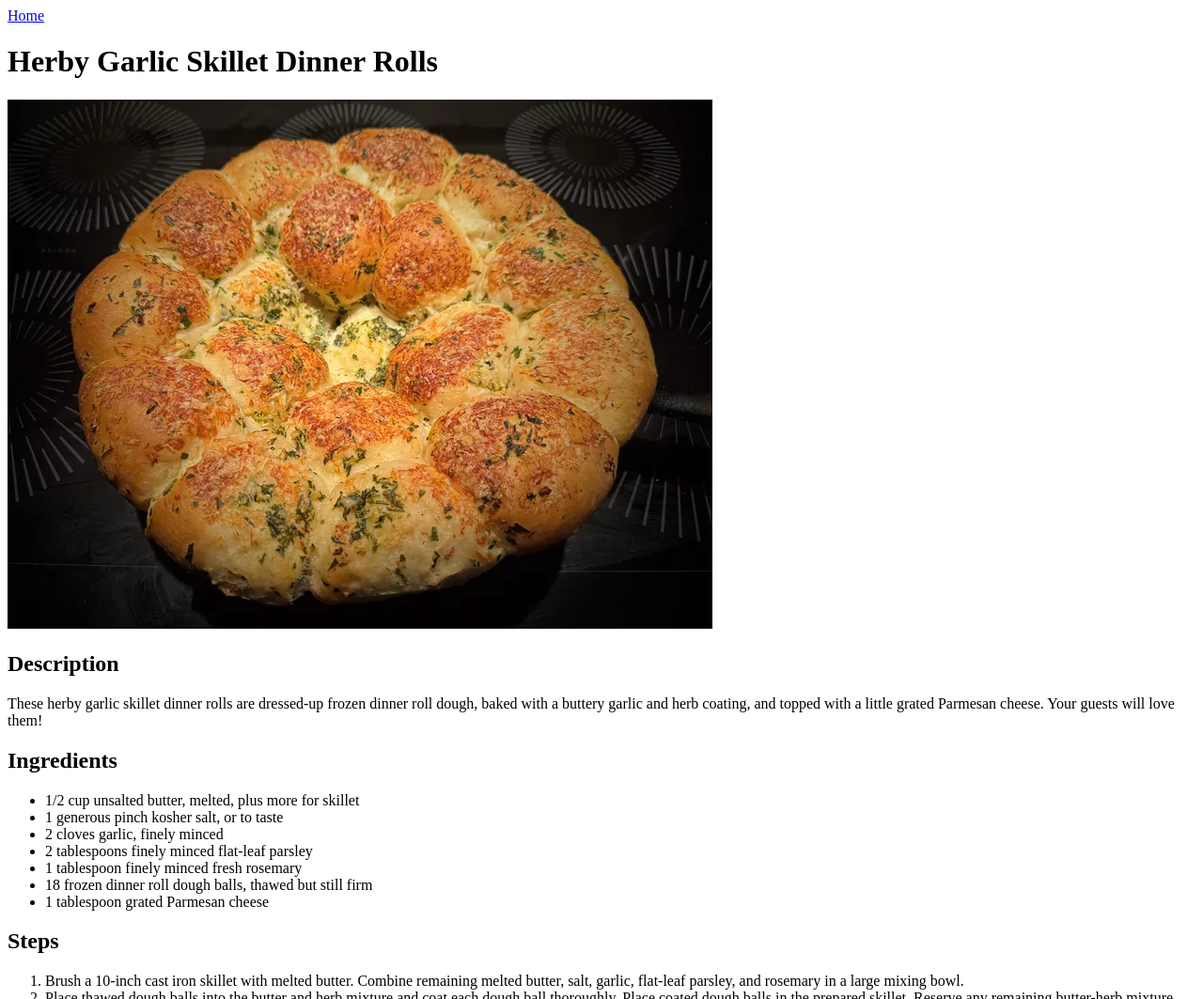
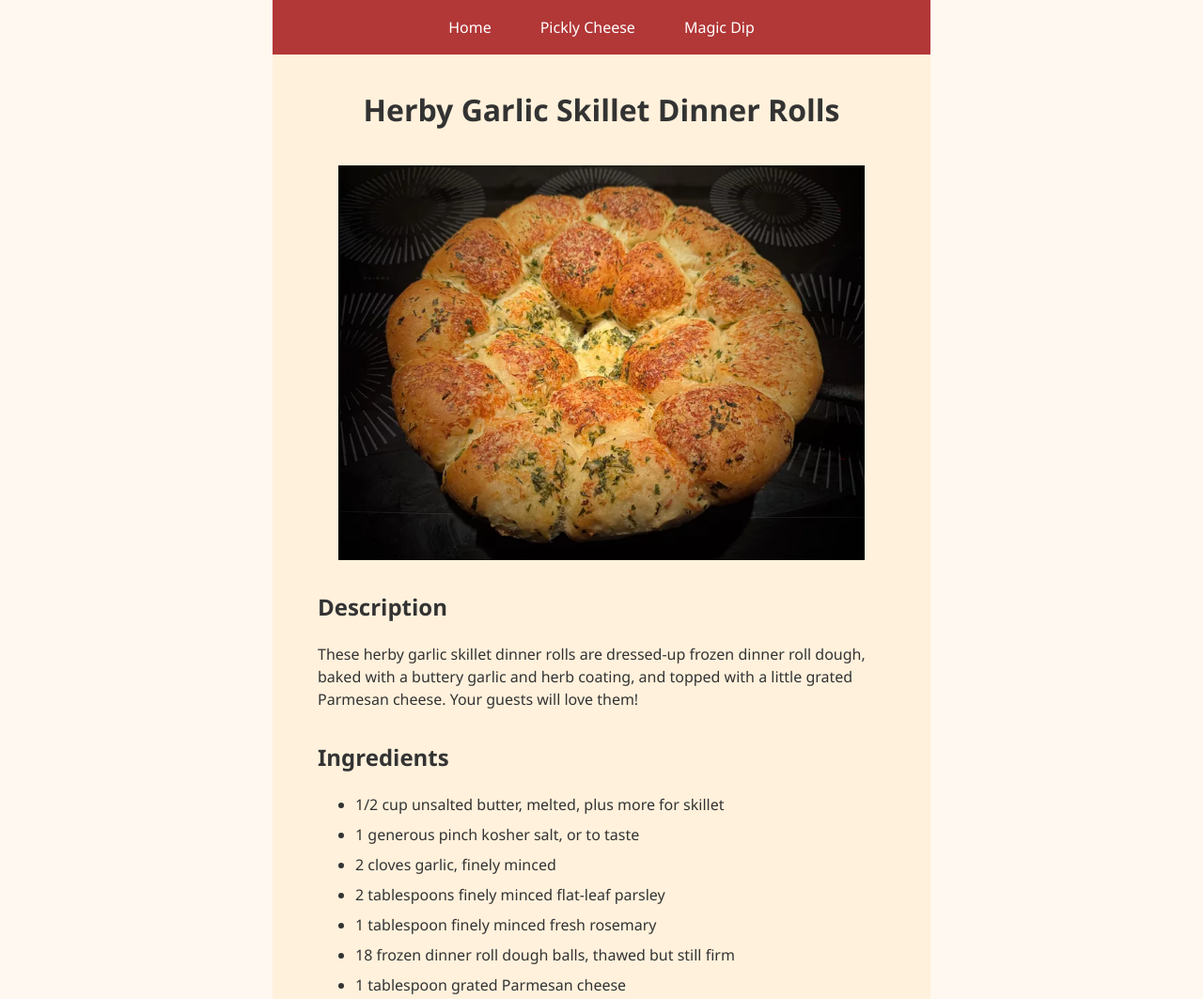
Before and after one commit to agpereira94/odin-recipes, a plain HTML site: page recipes/herby-garlic-skillet-dinner-rolls.html in a window 1280 px wide. Shown: the top 1063 px of the page at 94% size. Drawn offline with Linux system fonts and the light colour scheme.

Commit message:
Finish assignments Box Model section

```diff
--- a/recipes/herby-garlic-skillet-dinner-rolls.html
+++ b/recipes/herby-garlic-skillet-dinner-rolls.html
@@ -4,13 +4,22 @@
     <meta charset="UTF-8">
     <meta name="viewport" content="width=device-width, initial-scale=1.0">
     <title>Document</title>
+    <link rel="stylesheet" href="../style.css">
 </head>
 <body>
-    <a href="../index.html">Home</a>
-    <h1>Herby Garlic Skillet Dinner Rolls</h1>
-    <img src="../images/garlic-dinner-rolls.webp" alt="Baked rolls straight out of the oven">
+    <div class="herby">
+    <ul class="nav-bar">
+      <li class="nav-bar-items"><a href="../index.html">Home</a></li>
+      <li class="nav-bar-items"><a href="pickle-marinated-cheese.html">Pickly Cheese</a></li>
+      <li class="nav-bar-items"><a href="magic-pickle-dip.html">Magic Dip</a></li>
+    </ul>
+    <h1 class="title">Herby Garlic Skillet Dinner Rolls</h1>
+    <img src="../images/garlic-dinner-rolls.webp" alt="Baked rolls straight out of the oven" class="herby-img" width="750" height="563">
+    <div class="description">
     <h2>Description</h2>
     <p>These herby garlic skillet dinner rolls are dressed-up frozen dinner roll dough, baked with a buttery garlic and herb coating, and topped with a little grated Parmesan cheese. Your guests will love them!</p>
+    </div>
+    <div class="ingredients">
     <h2>Ingredients</h2>
     <ul>
         <li>1/2 cup unsalted butter, melted, plus more for skillet</li>
@@ -21,8 +30,10 @@
         <li>18 frozen dinner roll dough balls, thawed but still firm</li>
         <li>1 tablespoon grated Parmesan cheese</li>
     </ul>
+    </div>
+    <div class="steps">
     <h2>Steps</h2>
-    <ol>
+    <ol class="steps-list">
         <li>Brush a 10-inch cast iron skillet with melted butter. Combine remaining melted butter, salt, garlic, flat-leaf parsley, and rosemary in a large mixing bowl.</li>
         <li>Place thawed dough balls into the butter and herb mixture and coat each dough ball thoroughly. Place coated dough balls in the prepared skillet. Reserve any remaining butter-herb mixture.</li>
         <li>Lightly brush a piece of plastic wrap with melted butter, and cover rolls, with buttered side toward rolls. Set in a warm place, without drafts until doubled in size, 2 to 3 hours.</li>
@@ -30,5 +41,7 @@
         <li>Gently remove plastic wrap. Melt remaining herb butter in the microwave, if necessary, and pour over the top of the rolls. Sprinkle with Parmesan cheese.</li>
         <li>Bake rolls in the preheated oven until lightly browned, 15 to 20 minutes. Remove from the oven and cool in the pan for 3 to 5 minutes. Serve warm.</li>
     </ol>
+</div>
+</div>
 </body>
 </html>
--- /dev/null
+++ b/style.css
@@ -0,0 +1,67 @@
+* {
+    box-sizing: border-box;
+}
+
+body {
+    background-color: #fff8f0;
+    margin: 0;
+    font-family: 'Segoe UI', Tahoma, Geneva, Verdana, sans-serif;
+    color: #333;
+}
+
+.herby {
+    height: 100%;
+    max-width: 700px;
+    margin: 0px auto;
+    background-color: #fff1dc;
+}
+
+.description,
+.ingredients,
+.steps {
+    margin: 32px 48px;
+    padding: 0;
+    line-height: 1.5;
+}
+
+.nav-bar {
+    display: flex;
+    list-style-type: none;
+    margin: 0;
+    padding: 0px;
+    background-color: #b23737;
+    width: 100%;
+    justify-content: center;
+}
+
+.nav-bar-items {
+    margin: 10px;
+    padding: 8px 16px;
+    /* border: 1px solid rgba(255, 255, 255, 0.4); */
+    /* border-radius: 16px; */
+}
+
+.nav-bar a {
+    text-decoration: none;
+    color: #fff;
+}
+
+.nav-bar-items:hover {
+    background-color: #8b2c2c;
+}
+
+.herby-img {
+    display: block;
+    margin: 0 auto;
+    width: 80%;
+    height: auto;
+}
+
+.title {
+    text-align: center;
+    padding: 16px;
+}
+
+li {
+    margin: 8px 0;
+}
```
Also changed, not shown: index.html (+1 -0 lines).
